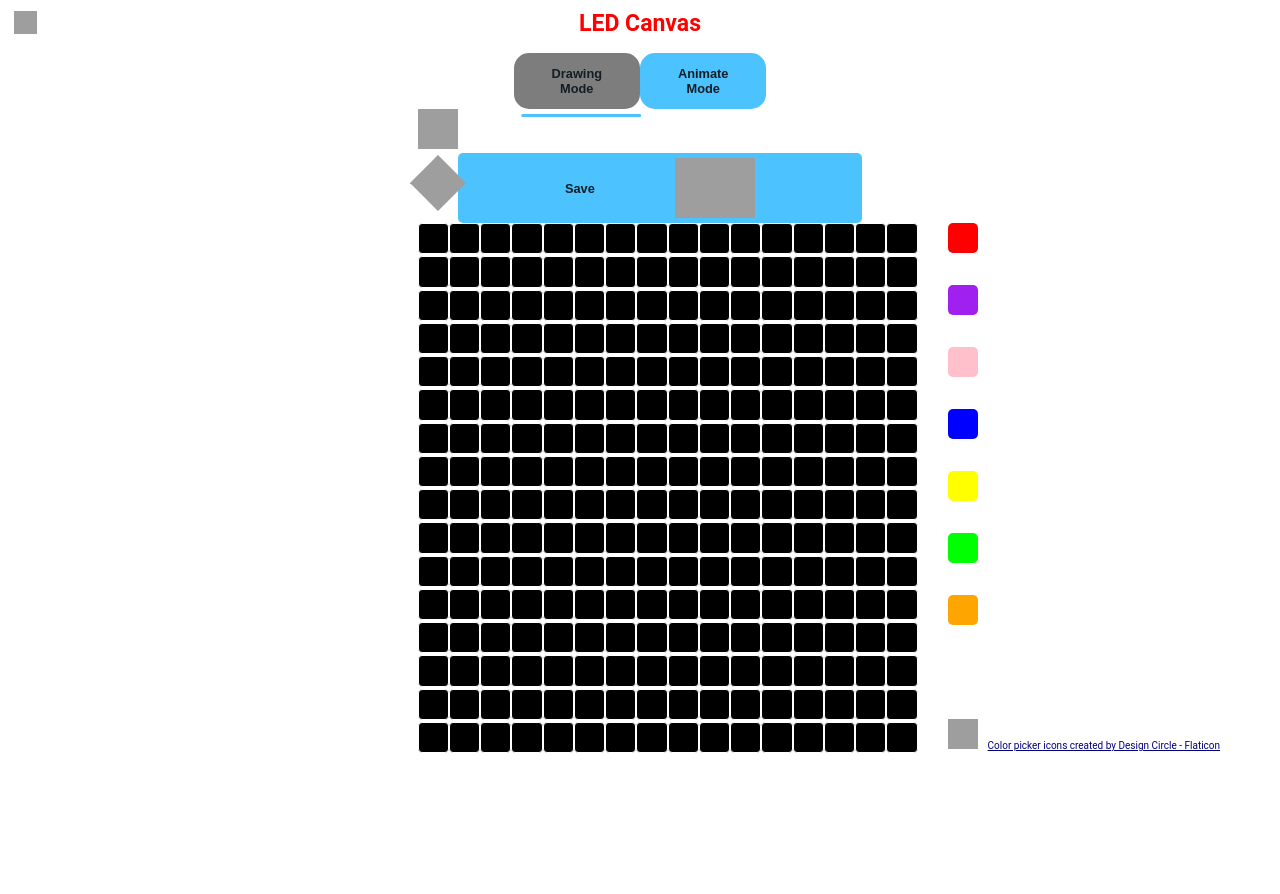
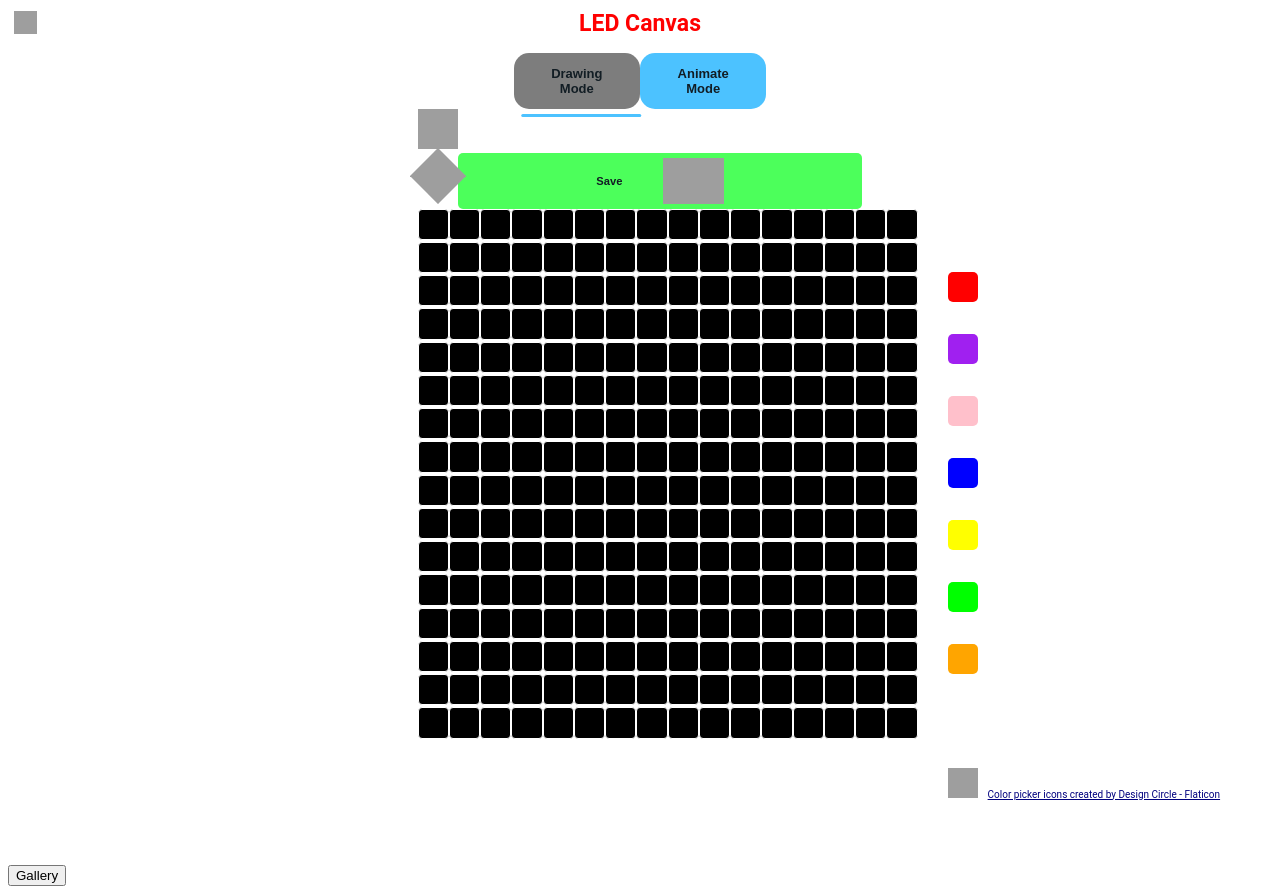
Before and after one commit to BradySBaker/LED-Canvas-Frontend-30x20-ESP32, a React app: page / in a window 1280 px wide. Before the commit the page ends 800 px from the top, so only its background shows below. Built offline with nearby package versions, Linux system fonts and the light colour scheme; grey boxes are pictures that could not be loaded; the HTML template or start-up script is replaced by a standard one; what p5ble would draw is missing.

Commit message:
Desktop mode updates, animation mode update, button fixes

```diff
--- a/client/src/CreateMode.jsx
+++ b/client/src/CreateMode.jsx
@@ -9,6 +9,7 @@ const colorOptions = ['#FF0000', '#A020F0', '#FFC0CB', '#0000FF', '#FFFF00', '#0
 
 const CreateMode = ({callSave, animPlaying, turnOff, isLoading, inputError, mouseDown, sendRequests, selectedColor, setSelectedColor}) => {
 
+  const [frameCount, setFrameCount] = useState(0);
   const [selectColor, setSelectColor] = useState(false);
   const [drawMode, setDrawMode] = useState(true);
   const [saving, setSaving] = useState(false);
@@ -28,13 +29,13 @@ const CreateMode = ({callSave, animPlaying, turnOff, isLoading, inputError, mous
 
 	return (
 		<div id={styles['widget']}>
+        {selectColor || saving ? <div id={styles['popup-closer']} onClick={() => {setSelectColor(false); setSaving(false);}}></div> : null}
 				{selectColor ?
-        <>
-          <div id={styles['popup-closer']} onClick={() => setSelectColor(false)}></div>
+
           <div id={styles['color-picker-container']} >
             <HexColorPicker style={{height: '80vw', width: '80vw', maxHeight: '70vh', maxWidth: '700px'}} color={color} onChange={handleColor} />
           </div>
-        </>: null}
+        : null}
       <div id={styles['mode-picker']}>
         <button style={!drawMode ? {'background-color': '#4CC2FF'} : {'background-color': '#7D7D7D'}} onClick={() => setDrawMode(true)}>Drawing Mode</button>
         <button style={drawMode ? {'background-color': '#4CC2FF'} : {'background-color': '#7D7D7D'}} onClick={() => setDrawMode(false)}>Animate Mode</button>
@@ -54,11 +55,16 @@ const CreateMode = ({callSave, animPlaying, turnOff, isLoading, inputError, mous
           : null}
           {saving ?
           <div id={styles['save-form']}>
-            <input type='text' placeholder='name...'/>
-            <div id={styles['checkmark']} />
+            <input  id='drawName' type='text' maxLength='7' placeholder='name...'/>
+            <div id={styles['checkmark']} onClick={(e) => {if (drawMode) {callSave(e)} else {callSave(e, true)}}}/>
           </div>
           : null}
-          {/* onClick={callSave} */}
+          {!drawMode ?
+          <div id={styles['add-section']}>
+            <button id={styles['add-button']} onClick={() => {if (frameCount === 0) {setSaving(true)}}}>Add</button>
+            <div>0</div>
+          </div>
+          :null}
           {/* <input id="drawName" type="text" placeholder="drawing..." maxLength="7" />
           <button onClick={(e) => callSave(e, true)}>Save Frame</button>
           <input id="animName" type="text" placeholder="animation name..." maxLength="7"/>
@@ -71,7 +77,6 @@ const CreateMode = ({callSave, animPlaying, turnOff, isLoading, inputError, mous
         <img src='./icons/color-picker.png' id={styles['color-picker']} onClick={() => setSelectColor(true)}/>
       </div>
       <MatrixButtons mouseDown={mouseDown} sendRequests={sendRequests} selectedColor={selectedColor}/>
-      {/* <button id={styles['gallery-button']}>Gallery</button> */}
       <a href="https://www.flaticon.com/free-icons/color-picker" title="color picker icons" id={styles['credit']}>Color picker icons created by Design Circle - Flaticon</a>
 		</div>
 	);
--- a/client/src/MatrixButtons.jsx
+++ b/client/src/MatrixButtons.jsx
@@ -57,7 +57,7 @@ const MatrixButtons = function({mouseDown}) {
 	}
 
 	useEffect(() => {
-		const element = document.getElementById('matrix-widget');
+		const element = document.getElementById('buttons');
 		element.addEventListener('touchmove', handleTouchMove, { passive: false });
 
 		return () => {
@@ -66,8 +66,8 @@ const MatrixButtons = function({mouseDown}) {
 	}, []);
 
 	return (
-    <div id='matrix-widget' className={styles['matrix-widget']}>
-      <div id={styles['buttons']}>
+    <div id={styles['matrix-widget']}>
+      <div id='buttons' className={styles['buttons']}>
 			{buttons}
       </div>
     </div>
--- a/client/src/cssModules/createMode.module.css
+++ b/client/src/cssModules/createMode.module.css
@@ -13,7 +13,7 @@
   border: none;
   padding: 13px 25px;
   font-weight: bold;
-  font-size: 80%;
+  font-size: 13px;
   border-radius: 15px;
   color: #121D24;
 }
@@ -36,9 +36,8 @@
 #preset-color-picker {
   display: flex;
   justify-content: space-between;
-  margin: 0 10px;
+  margin: 5% 10px;
   align-items: center;
-  margin-bottom: 30px;
 }
 
 .button-column {
@@ -56,7 +55,7 @@
   border-radius: 4px;
 }
 
-#buttons {
+.buttons {
 	display: flex;
 	width: 100%;
 	max-width: 500px;
@@ -97,23 +96,54 @@
 
 #save-button {
   display: flex;
-  align-items: center; /* Center items vertically */
-  justify-content: center; /* Center items horizontally */
+  align-items: center;
+  justify-content: center;
   border: none;
-  padding: 5px 2px;
+  padding: 5px 0px;
   font-weight: 600;
-  font-size: 80%;
+  font-size: 70%;
   border-radius: 5px;
-  background-color: #4CC2FF;
+  background-color: #4cff5b;
   color: #121D24;
 }
 
-#save-icon {
-  width: 20%;
-  height: 20%;
-  margin-left: 20%;
+#matrix-widget {
+  margin-bottom: 4%;
 }
 
+#save-icon {
+  width: 15%;
+  height: 15%;
+  margin-left: 10%;
+}
+
+#add-section {
+  position: absolute;
+  display: flex;
+  align-items: center;
+  left: 50%;
+  transform: translateX(-50%);
+  top: 18%
+}
+
+#add-section div {
+  background-color: #2d6f91;
+  color: white;
+  border-radius: 5px;
+  width: 20px;
+  height: 20px;
+  text-align: center;
+  font-weight: bold;
+  margin-left: 5px;
+}
+
+#add-button {
+  background-color: #4cff5b;
+  border: none;
+  border-radius: 5px;
+  padding: 5px 10px;
+  font-weight: bold;
+}
 
 @media screen and (min-aspect-ratio: 1/1) { /* Desktop mode switch*/
   #preset-color-picker {
@@ -123,7 +153,7 @@
     display: block;
     margin-bottom: 4vh;
   }
-  .matrix-widget {
+  #matrix-widget {
     display: inline-block;
     float: left;
     margin-left: 32vw;
@@ -156,22 +186,6 @@
   color: rgb(0, 0, 126);
 }
 
-
-#gallery-button {
-  position: relative;
-  border-radius: 10px 10px 0 0;
-  border: none;
-  width: 50%;
-  top: 0;
-  left: 50%;
-  transform: translateX(-50%);
-  background-color: #4CC2FF;
-  font-weight: bold;
-  font-size: 4vw;
-  padding: 10px;
-}
-
-
 #color-picker-container {
   z-index: 10;
   position: absolute;
@@ -191,6 +205,7 @@
 
 #save-form {
   position: absolute;
+  z-index: 10;
   display: flex;
   background-color: #00ccff7a;
   padding: 10px;
--- a/client/src/helperFunctions/handleSaveDelete.js
+++ b/client/src/helperFunctions/handleSaveDelete.js
@@ -1,21 +1,20 @@
-export const handleSave = (sendData, setFrames, frames, anims, setAnims, setInputError, e, animation, animName = document.getElementById('animName').value) => {
+export const handleSave = (sendData, setFrames, frames, anims, setAnims, setInputError, e, animation, frameName) => {
 	setInputError(false);
-	var drawName = document.getElementById('drawName').value;
 
-	if (drawName.length > 0 || animName.length > 0) {
+	if (frameName.length > 0) {
 		const regex = /^[a-zA-Z0-9_\-]+$/; // valid characters are letters, numbers, underscores, and dashes
-		if ((!regex.test(drawName) && !animation) || (!regex.test(animName) && animation)) {
+		if ((!regex.test(frameName))) {
 			// the name is invalid
 			setInputError("Invalid character");
 			return;
 		}
 		if (animation) {
-			if (!anims.includes(animName)) {
+			if (!anims.includes(frameName)) {
 				var newAnims = JSON.parse(JSON.stringify(anims));
-				newAnims.push(animName);
+				newAnims.push(frameName);
 				setAnims(newAnims);
 			}
-			sendData('A' + animName);
+			sendData('A' + frameName);
 			return;
 		}
 		//Retrieves all matrix colors and adds them to matrix array
--- a/client/src/index.jsx
+++ b/client/src/index.jsx
@@ -94,7 +94,10 @@ const App = function() {
 		sendData(`F${frameName}`);
 	};
 
-	const callSave = (e, animation, animName = document.getElementById('animName').value) => {
+	const callSave = (e, animation, frameName) => {
+    if (animation && !frameName) {
+      animName = document.getElementById('drawName').value;
+    }
 		handleSave(sendData, setFrames, frames, anims, setAnims, setInputError, e, animation, animName);
 	};
 
@@ -164,6 +167,7 @@ const App = function() {
       {audioVisualizer ? <AVController modeRunning={modeRunning} handleChooseColor={handleModeChooseColor} curChosenColor={curChosenColor} modeDataSending={modeDataSending} setCurChosenColor={setCurChosenColor} colorChoices={colorChoices} handleModeStartStop={handleModeStartStop}/> : null}
 			{inputError ? <div style={{"color": "red"}}>{inputError}</div>: null}
 		</div> */}
+    <button id='gallery-button'>Gallery</button>
 		</div>
 	)
 }
```
Also changed, not shown: 4 other files (tests, documents, lock files or other folders).
